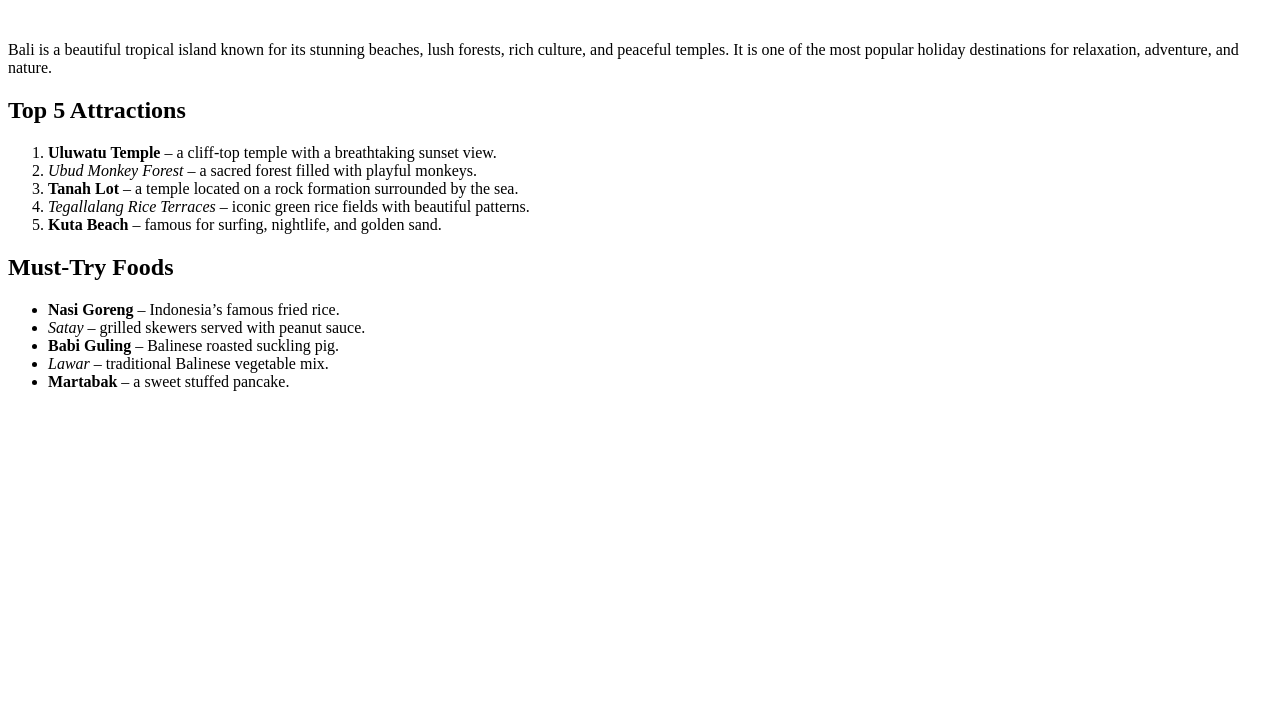
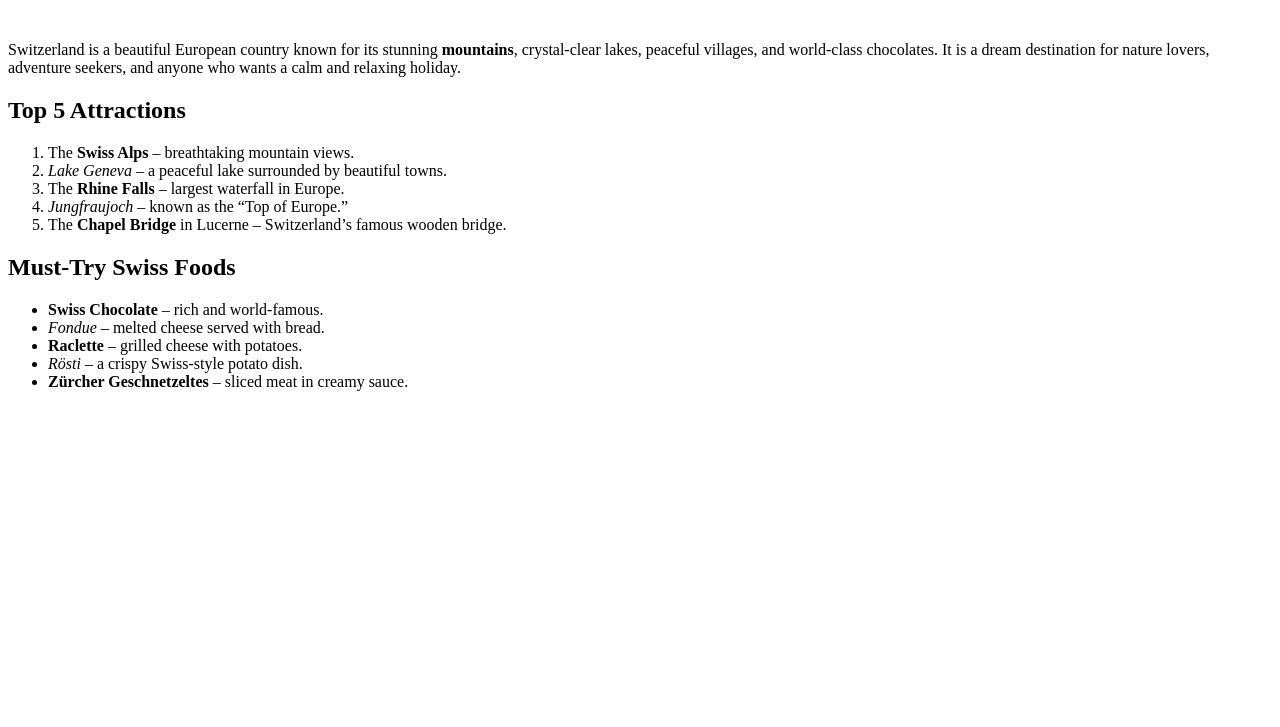
Before and after one commit to acciojob/favorite-holiday-SAfroz12, a website: page main.html in a window 1280 px wide. Shown: the part 73-800 px from the top of the page. Drawn offline with Linux system fonts and the light colour scheme.

Commit message:
created a submission

```diff
--- a/main.html
+++ b/main.html
@@ -1,71 +1,44 @@
 <!DOCTYPE html>
+<html lang="en">
+<head>
+    <meta charset="UTF-8">
+    <title>Favorite Holiday Destination</title>
+</head>
+<body>
 
-<html>
+    <!-- Heading with destination name -->
+    <h1>Switzerland</h1>
 
-<head>
-	<link rel="stylesheet" href="styles.css">
-</head>
-
-<body>
-	<!-- the entire body must be written by student -->
-
-
-
-    <h1>Bali, Indonesia</h1>
-
+    <!-- Line break -->
     <br>
 
+    <!-- Paragraph with overview -->
     <p>
-        Bali is a beautiful tropical island known for its stunning beaches, lush forests,
-        rich culture, and peaceful temples. It is one of the most popular holiday destinations
-        for relaxation, adventure, and nature.
+        Switzerland is a beautiful European country known for its stunning
+        <strong>mountains</strong>, crystal-clear lakes, peaceful villages, and
+        world-class chocolates. It is a dream destination for nature lovers,
+        adventure seekers, and anyone who wants a calm and relaxing holiday.
     </p>
 
+    <!-- Ordered List (Top 5 Attractions) -->
     <h2>Top 5 Attractions</h2>
     <ol>
-        <li>
-            <strong>Uluwatu Temple</strong> – a cliff-top temple with a breathtaking sunset view.
-        </li>
-        <li>
-            <em>Ubud Monkey Forest</em> – a sacred forest filled with playful monkeys.
-        </li>
-        <li>
-            <strong>Tanah Lot</strong> – a temple located on a rock formation surrounded by the sea.
-        </li>
-        <li>
-            <em>Tegallalang Rice Terraces</em> – iconic green rice fields with beautiful patterns.
-        </li>
-        <li>
-            <strong>Kuta Beach</strong> – famous for surfing, nightlife, and golden sand.
-        </li>
+        <li>The <strong>Swiss Alps</strong> – breathtaking mountain views.</li>
+        <li><em>Lake Geneva</em> – a peaceful lake surrounded by beautiful towns.</li>
+        <li>The <strong>Rhine Falls</strong> – largest waterfall in Europe.</li>
+        <li><em>Jungfraujoch</em> – known as the “Top of Europe.”</li>
+        <li>The <strong>Chapel Bridge</strong> in Lucerne – Switzerland’s famous wooden bridge.</li>
     </ol>
 
-    <h2>Must-Try Foods</h2>
+    <!-- Unordered List (Must-Try Foods) -->
+    <h2>Must-Try Swiss Foods</h2>
     <ul>
-        <li>
-            <strong>Nasi Goreng</strong> – Indonesia’s famous fried rice.
-        </li>
-        <li>
-            <em>Satay</em> – grilled skewers served with peanut sauce.
-        </li>
-        <li>
-            <strong>Babi Guling</strong> – Balinese roasted suckling pig.
-        </li>
-        <li>
-            <em>Lawar</em> – traditional Balinese vegetable mix.
-        </li>
-        <li>
-            <strong>Martabak</strong> – a sweet stuffed pancake.
-        </li>
+        <li><strong>Swiss Chocolate</strong> – rich and world-famous.</li>
+        <li><em>Fondue</em> – melted cheese served with bread.</li>
+        <li><strong>Raclette</strong> – grilled cheese with potatoes.</li>
+        <li><em>Rösti</em> – a crispy Swiss-style potato dish.</li>
+        <li><strong>Zürcher Geschnetzeltes</strong> – sliced meat in creamy sauce.</li>
     </ul>
 
-
-
-
-
-    <script type="text/javascript" src="./script.js">
-</script>
-
 </body>
-
 </html>
--- a/styles.css
+++ b/styles.css
@@ -1 +1,10 @@
 /*  your css code here. If applicable */
+.h1{
+	display :flex;
+	justify-content:center;
+	align-items:center;
+
+}
+ #h1name{
+	text-transform:capitalize;
+}
```
